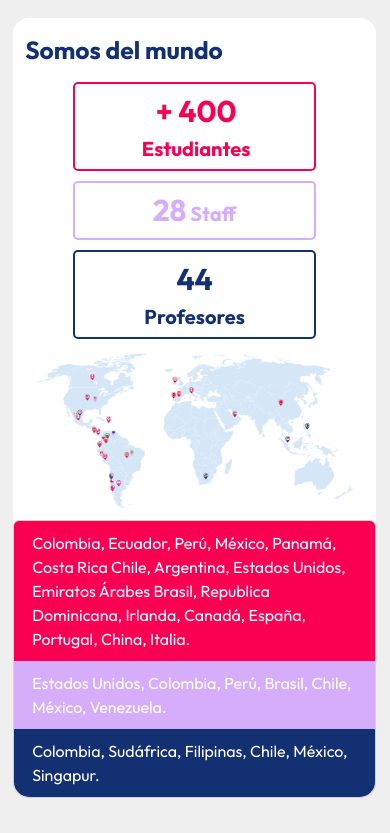
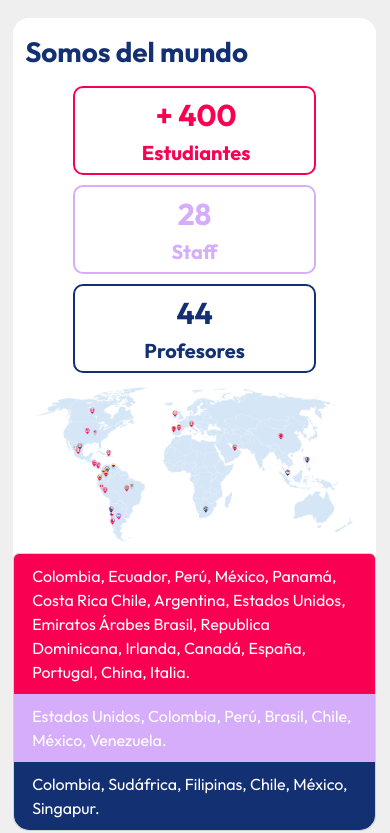
Before and after one commit to Elsynt11/coding-test-front-genuine, a plain HTML site: page index.html in a window 390 px wide. Shown: the part 2493-3326 px from the top of the page. Drawn offline with nearby package versions, Linux system fonts and the light colour scheme.

Commit message:
Second responsive and styles adjustment

```diff
--- a/assets/css/styles.css
+++ b/assets/css/styles.css
@@ -148,23 +148,25 @@ h1, h2, h3, h4 {
 /** Map section */
 
 #mapa {
-    padding-left: 5%;
-    padding-right: 5%;
-    padding-top: 5%;
+    padding: 5%;
+    display: flex;
+    justify-content: center;
 }
 
 #informacion .card {
-    width: 18rem;
+    /* width: 18rem; */
+    width: auto;
 }
 
 #estudiantes {
     border: solid 2px #FF4E07;
-    border-radius: 5px;
+    border-radius: 10px;
     color: #FF4E07;
     font-size: 20px;
     font-weight: bold;
     text-align: center;
     padding: 5px;
+    margin: auto;
 }
 
 #estudiantes_info {
@@ -179,14 +181,15 @@ h1, h2, h3, h4 {
 
 #staff {
     border: solid 2px #D5ADFB;
-    border-radius: 5px;
+    border-radius: 10px;
     color: #D5ADFB;
     font-size: 20px;
     font-weight: bold;
     text-align: center;
     padding: 5px;
-    margin-right: 25px;
-    margin-left: 25px;
+    margin: auto;
+    /* margin-right: auto;
+    margin-left: auto; */
 }
 
 #staff_info {
@@ -196,12 +199,13 @@ h1, h2, h3, h4 {
 
 #profesores {
     border: solid 2px #602680;
-    border-radius: 5px;
+    border-radius: 10px;
     color: #602680;
     font-size: 20px;
     font-weight: bold;
     text-align: center;
     padding: 5px;
+    margin: auto;
 }
 
 #profesores_info {
@@ -279,6 +283,7 @@ h1, h2, h3, h4 {
         justify-content: center;
         padding-left: 0px;
         padding-right: 0px;
+        padding-bottom: 0px;
     }
 
     .row>* {
@@ -291,6 +296,7 @@ h1, h2, h3, h4 {
         padding-left: 0px;
         padding-right: 0px;
     }
+
     #informacion .pading {
         padding-left: 0px;
         padding-right: 0px;
@@ -346,8 +352,8 @@ h1, h2, h3, h4 {
         margin-top: 10px;
         margin-left: 60px !important;
         margin-right: 60px !important;
-        padding-right: 72px;
-        padding-left: 72px;
+        padding-right: 90px;
+        padding-left: 90px;
     }
 
     #profesores {
--- a/index.html
+++ b/index.html
@@ -87,7 +87,7 @@
                     <img src="./assets/images/jet-pack.png" alt="Chico con jet-pack">
                 </div>
 
-                <h2 class="d-none d-sm-block d-md-none d-lg-block d-sm-none d-md-block">Nuestra misión en el mundo y lo que soñamos para tus hijos</h2>
+                <h2 class="d-none d-sm-none d-lg-block d-md-block d-sm-block">Nuestra misión en el mundo y lo que soñamos para tus hijos</h2>
 
                 <div class="col-lg col-sm-12 card-border-color">
                     <img src="./assets/images/icons/Icon_1.png" alt="Cohete">
@@ -113,7 +113,7 @@
                     </div>
                 </div>
 
-                <div class="col-lg-12 d-lg-none d-xl-block d-xl-none d-xxl-block d-xxl-none ratio ratio-16x9" style="margin-left: 3%;">
+                <div class="col-lg-12 d-lg-none d-md-none d-xl-none d-xxl-none d-xl-block  d-xxl-block  ratio ratio-16x9" style="margin-left: 3%;">
                     <iframe width="250" height="310"
                         src="https://www.youtube.com/embed/0IlUVfWThdo?si=6HmkGuMia_uRpOcG"
                         title="YouTube video player" frameborder="0" allow="accelerometer; autoplay; clipboard-write; encrypted-media; gyroscope; picture-in-picture; web-share"
@@ -121,15 +121,15 @@
                     </iframe>
                 </div>
 
-                <h2 class="d-lg-none d-xl-block d-xl-none d-xxl-block d-xxl-none p-4">Nuestra misión en el mundo y lo que soñamos para tus hijos</h2>
+                <h2 class="d-lg-none d-md-none d-xl-none d-xxl-none d-xl-block d-xxl-block p-4">Nuestra misión en el mundo y lo que soñamos para tus hijos</h2>
 
             </div>
 
             <div id="somos_estadounidenses" class="row section-page rounded-4">
 
-                <div class="col-lg card-space">
+                <div class="col-lg-6 card-space">
 
-                    <div class="d-none d-sm-block d-md-none d-lg-block d-sm-none d-md-block">
+                    <div class="d-none d-sm-none d-lg-block d-md-block d-sm-block">
                         <h2>De Estados Unidos para el mundo</h2>
                         <p>
                             Nuestro colegio digital privado está constituido y registrado
@@ -141,7 +141,7 @@
                         </div>
                     </div>
 
-                    <div class="d-lg-none d-xl-block d-xl-none d-xxl-block d-xxl-none">
+                    <div class="d-lg-none d-md-none d-xl-none d-xxl-none d-xl-block d-xxl-block">
                         <h2>¿Quiénes somos?</h2>
                         <p>
                             Somos un colegio virtual privado estadounidense
@@ -171,10 +171,11 @@
 
             <div id="mapa" class="row section-page rounded-4">
 
-                <h2>Somos del mundo</h2>
+                <h1 class="d-lg-none d-md-none d-xl-none d-xxl-none d-xl-block  d-xxl-block">Somos del mundo</h1>
                 <div id="informacion" class="row">
 
                     <div class="col-lg-4 col-sm-12 pading">
+                        <h1 class="d-none d-sm-none d-lg-block d-md-block d-sm-block">Somos del mundo</h1>
                         <div class="card">
                             <ul class="list-group list-group-flush">
                                 <li id="estudiantes_info" class="list-group-item">
@@ -205,10 +206,10 @@
                                 <div id="estudiantes" class="col-lg-4 col-sm-12 text-center">
                                     <span class="numero">+ 400</span> Estudiantes
                                 </div>
-                                <div id="staff" class="col-lg-3">
+                                <div id="staff" class="col-lg-3 col-sm-12">
                                     <span class="numero">28</span> Staff
                                 </div>
-                                <div id="profesores" class="col-lg-3">
+                                <div id="profesores" class="col-lg-3 col-sm-12">
                                     <span class="numero">44</span> Profesores
                                 </div>
                             </div>
```
